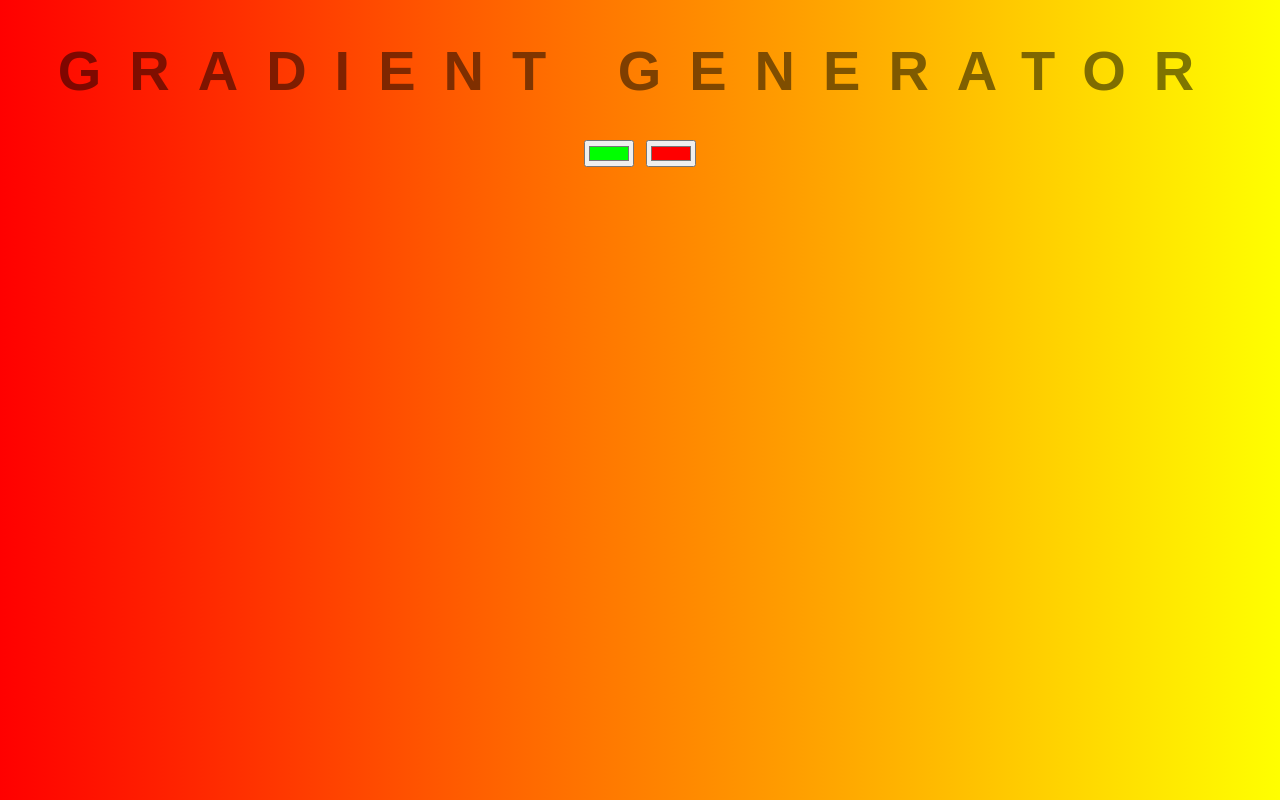
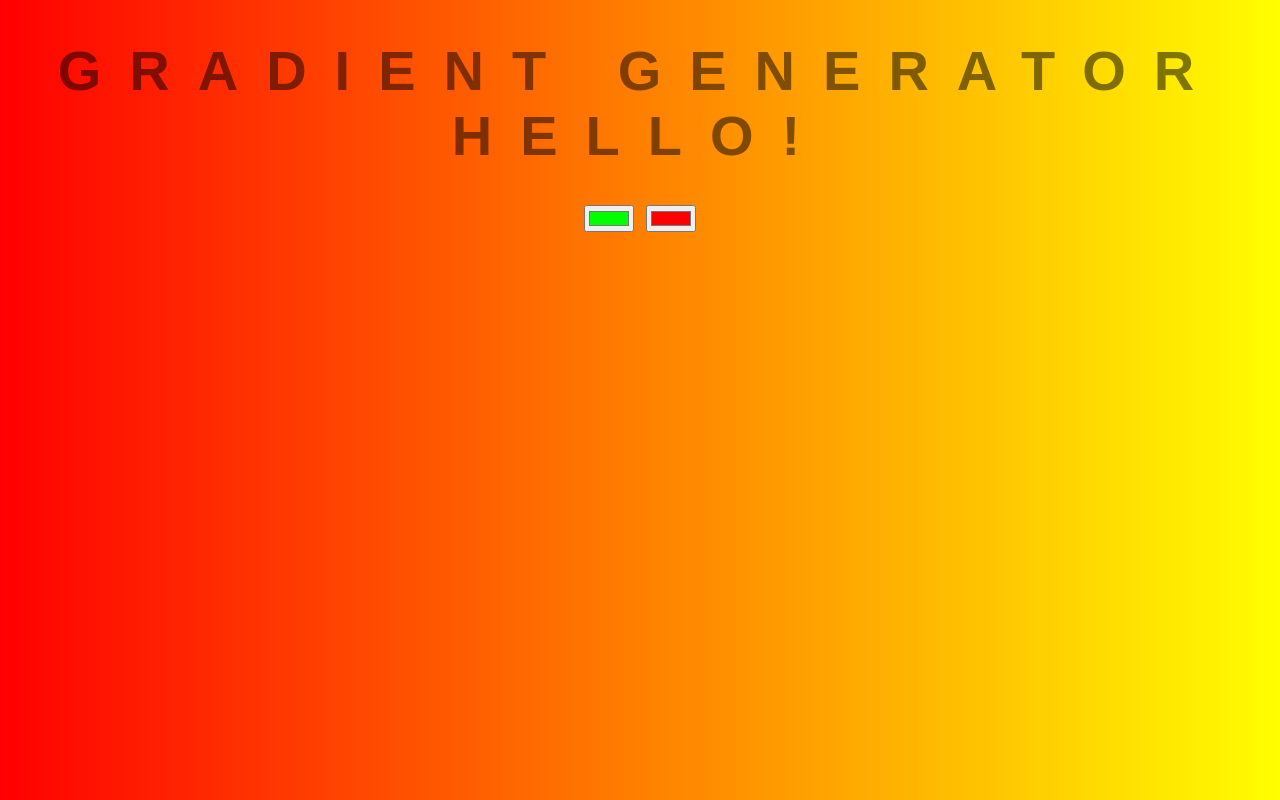
Before and after one commit to iaravindan/Test-Project, a plain HTML site: page index.html in a window 1280 px wide. Drawn offline with Linux system fonts and the light colour scheme.

Commit message:
Added a hello message

```diff
--- a/index.html
+++ b/index.html
@@ -7,7 +7,7 @@
     <link rel="stylesheet" type="text/css" href="style.css">
 </head>
 <body id="gradient">
-    <h1>Gradient Generator</h1>
+    <h1>Gradient Generator Hello!</h1>
     <input class="color1" type="color" name="color1" value="#00ff00">
 	<input class="color2" type="color" name="color2" value="#ff0000">
     <script type="text/javascript" src="script.js"></script>
```
